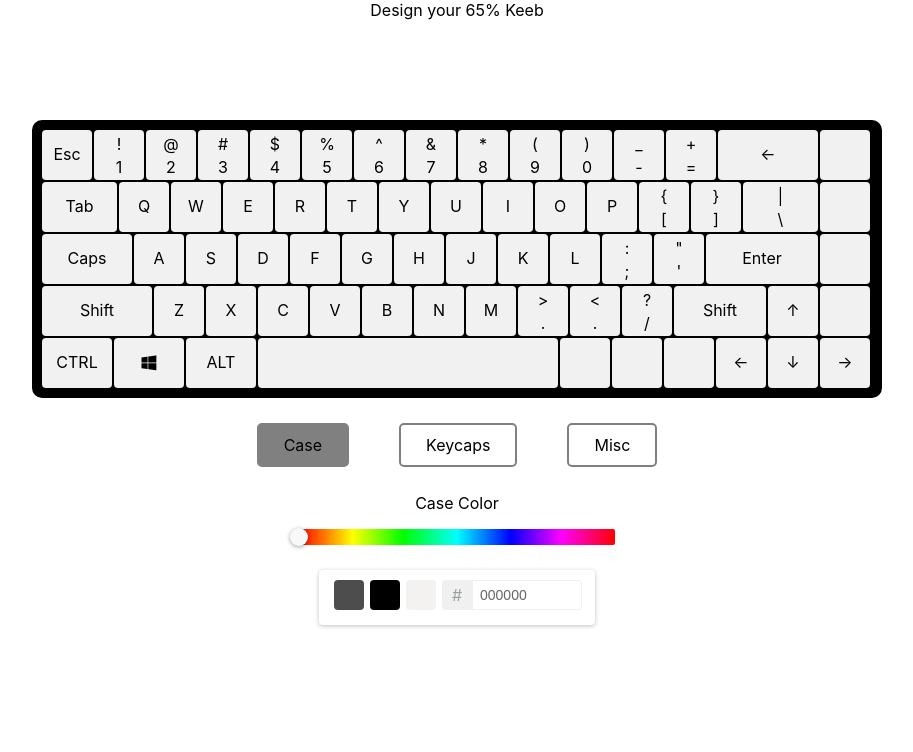
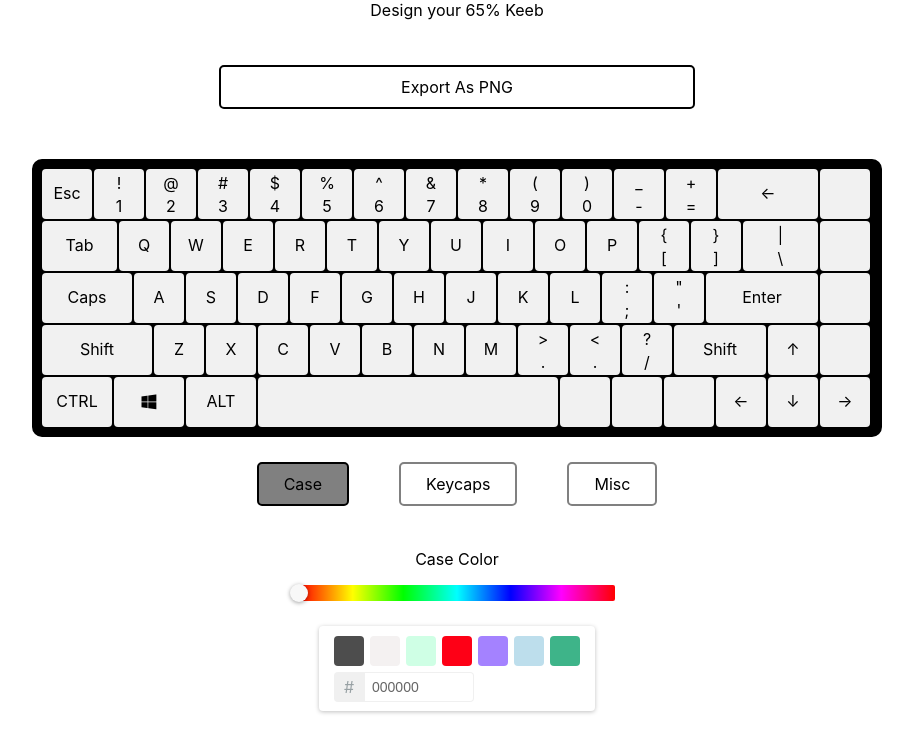
Before and after one commit to AndrewLo42/keyboard-designer, a React (Create React App) app: page / in a window 1280 px wide. Shown: the top 752 px of the page, without its empty margins (183-1096 px from the left). Built offline with nearby package versions, Linux system fonts and the light colour scheme.

Commit message:
completed mvp features

```diff
--- a/package.json
+++ b/package.json
@@ -10,8 +10,10 @@
     "@types/node": "^14.14.31",
     "@types/react": "^17.0.2",
     "@types/react-dom": "^17.0.1",
+    "html2canvas": "^1.0.0-rc.7",
     "react": "^17.0.1",
     "react-color": "^2.19.3",
+    "react-component-export-image": "^1.0.5",
     "react-dom": "^17.0.1",
     "react-scripts": "4.0.3",
     "styled-components": "^5.2.1",
--- a/src/App.js
+++ b/src/App.js
@@ -3,6 +3,7 @@ import './App.css';
 import { KeyBoard } from './components/Keyboard';
 import { ColorPicker } from './components/ColorPicker';
 import React, {useState} from 'react';
+import {exportComponentAsPNG} from 'react-component-export-image';
 
 function App() {
   const [caseColor, setCaseColor] = useState("#000000");
@@ -10,6 +11,7 @@ function App() {
   const [textColor, setTextColor] = useState("#000000");
   const [modKeyColor, setModColor] = useState("#F1F1F1");
   const [diffMod, setDiffMod] = useState(false);
+
   return (
     <div className="App">
       <header>
--- a/src/components/CheckBox.js
+++ b/src/components/CheckBox.js
@@ -1,6 +1,5 @@
 import React, {useState} from 'react';
 import styled from "styled-components";
-import PropTypes from "prop-types";
 
 const StyledCheckbox = styled.div`
   display: inline-block;
@@ -20,11 +19,12 @@ const CheckboxContainer = styled.div`
 
 const CheckboxLabel = styled.label`
   cursor: pointer;
-  width: 100%;
-  margin: 10px;
+  width: 250px;
+  margin: 10px auto;
   height: 100%;
   display: flex;
   align-items: center;
+  justify-content: center;
 
   @media screen and (max-width: 900px) {
     margin-left: 0;
@@ -36,7 +36,14 @@ const LabelText = styled.span`
   font-weight: ${props => props.bolded ? "bold" : null};
 `;
 
-const CheckboxToggle = ({labelText, handleClick, startChecked, boldedText}) => {
+interface Props {
+  labelText: string;
+  handleClick: (toggle: boolean) => void;
+  startChecked: boolean;
+  boldedText: boolean;
+}
+
+const CheckboxToggle: React.FC<Props> = ({labelText, handleClick, startChecked, boldedText}) => {
   const [checked, setChecked] = useState(startChecked);
   const handleCheck = () => {
     handleClick(!checked);
@@ -44,7 +51,7 @@ const CheckboxToggle = ({labelText, handleClick, startChecked, boldedText}) => {
   }
   // const filterList = charityFilterList;
   return (
-    <CheckboxLabel onClick={handleCheck}>
+    <CheckboxLabel aria-label="Modifier Toggle Checkbox" onClick={handleCheck}>
       <CheckboxContainer >
         {/* <HiddenCheckbox checked={checked} onChange={()=>console.log("change")} /> */}
         <StyledCheckbox checked={startChecked} />
@@ -54,12 +61,4 @@ const CheckboxToggle = ({labelText, handleClick, startChecked, boldedText}) => {
   )
 };
 
-// CheckboxToggle.propTypes = {
-//   labelText: PropTypes.string,
-//   handleClick: PropTypes.func,
-//   startChecked: PropTypes.bool,
-//   boldedText: PropTypes.bool
-
-// };
-
 export default CheckboxToggle;
--- a/src/components/ColorPicker.js
+++ b/src/components/ColorPicker.js
@@ -2,6 +2,7 @@ import React, {useState} from 'react';
 import {HuePicker, TwitterPicker} from 'react-color';
 import styled from 'styled-components';
 import CheckboxToggle from './CheckBox';
+import Switch from './ToggleSwitch';
 
 interface Props {
   caseColor: string;
@@ -26,11 +27,13 @@ interface Props {
   const OptionButton = styled.div`
     margin: 10px 25px;
     padding: 10px 25px;
-    border: 2px solid gray;
+    border: ${props => props.view === props.currentView ? `2.5px solid ${props.caseColor}` : "2.5px solid gray"};
     border-radius: 5px;
     background: ${props => props.view === props.currentView ? "gray" : "white"};
+    transition: all 200ms ease-in-out;
     &:hover {
       cursor: pointer;
+      background: #C3D8C7;
     }
   `;
 
@@ -70,7 +73,7 @@ export const ColorPicker: React.FC<Props> = (props) => {
         handleChangeComplete={handleChangeCaseColor}
         onChange={handleChangeCaseColor}
         triangle="hide"
-        colors={['#4D4D4D', "#000000", "#F4F1F1"]}
+        colors={['#4D4D4D', "#F4F1F1", "#CFFFE5", "#FE0016", "#A482FF", "#BDDEEC", "#3EB489"]}
       />
     </div>
   );
@@ -88,7 +91,7 @@ export const ColorPicker: React.FC<Props> = (props) => {
           handleChangeComplete={handleChangeMainColor}
           onChange={handleChangeMainColor}
           triangle="hide"
-          colors={['#4D4D4D', "#000000", "#F4F1F1"]}
+          colors={['#4D4D4D', "#F4F1F1", "#CFFFE5", "#FE0016", "#A482FF", "#BDDEEC", "#3EB489"]}
         />
 
       <div className="color-picker-title">Key Text Color</div>
@@ -102,7 +105,7 @@ export const ColorPicker: React.FC<Props> = (props) => {
           handleChangeComplete={handleChangeTextColor}
           onChange={handleChangeTextColor}
           triangle="hide"
-          colors={['#4D4D4D', "#000000", "#F4F1F1"]}
+          colors={['#4D4D4D', "#F4F1F1", "#CFFFE5", "#FE0016", "#A482FF", "#BDDEEC", "#3EB489"]}
         />
     </div>
   )
@@ -110,7 +113,9 @@ export const ColorPicker: React.FC<Props> = (props) => {
   const renderMiscPicker = (
     <div className="color-picker-container">
       <CheckboxToggle labelText="Different Modifier Colors" handleClick={props.setDiffMod} startChecked={props.diffMod}/>
-      <div className="color-picker-title">Modifier Key Color</div>
+      {props.diffMod ? (
+        <React.Fragment>
+          <h5 className="color-picker-title">Modifier Key Color</h5>
           <HuePicker
             color={props.modKeyColor}
             handleChangeComplete={handleChangeModColor}
@@ -121,8 +126,10 @@ export const ColorPicker: React.FC<Props> = (props) => {
             handleChangeComplete={handleChangeModColor}
             onChange={handleChangeModColor}
             triangle="hide"
-        colors={['#4D4D4D', "#000000", "#F4F1F1"]}
+            colors={['#4D4D4D', "#F4F1F1", "#CFFFE5", "#FE0016", "#A482FF", "#BDDEEC", "#3EB489"]}
           />
+        </React.Fragment>
+      ) : null}
     </div>
   )
 
@@ -141,16 +148,17 @@ export const ColorPicker: React.FC<Props> = (props) => {
   return (
     <div>
       <OptionContainer>
-        <OptionButton onClick={() => setView("case") } view="case" currentView={colorView}>
+        <OptionButton onClick={() => setView("case") } view="case" currentView={colorView} caseColor={props.caseColor}>
           Case
         </OptionButton>
-        <OptionButton onClick={() => setView("keycaps")} view="keycaps" currentView={colorView}>
+        <OptionButton onClick={() => setView("keycaps")} view="keycaps" currentView={colorView} caseColor={props.caseColor}>
           Keycaps
         </OptionButton>
-        <OptionButton onClick={() => setView("misc")} view="misc" currentView={colorView}>
+        <OptionButton onClick={() => setView("misc")} view="misc" currentView={colorView} caseColor={props.caseColor}>
           Misc
         </OptionButton>
       </OptionContainer>
+      <Switch />
       {renderColorPicker()}
     </div>
   );
--- a/src/components/Keyboard.js
+++ b/src/components/Keyboard.js
@@ -1,12 +1,15 @@
-import React from 'react';
+import React, {useRef} from 'react';
 import styled from 'styled-components';
 
+
+import {exportComponentAsPNG} from 'react-component-export-image';
 interface Props {
   caseColor: string;
   mainKeyColor: string;
   textColor: string;
   modKeyColor: string;
   diffMod: boolean;
+  refs: AnyStyledComponent;
 }
 
 const MainKey = styled.div`
@@ -27,11 +30,29 @@ const ModKey = styled.div`
   color: ${props => props.textColor};
 `;
 
+const SaveButton = styled.div`
+  width: 33%;
+  margin: 10px auto;
+  margin-top: 45px;
+  padding: 10px 25px;
+  border: 2px solid black;
+  border-radius: 5px;
+  transition: all 300ms ease-in-out;
+  &:hover {
+    cursor: pointer;
+    background: gray;
+  }
+`;
+
 export const KeyBoard: React.FC<Props> = (props) => {
-
+  const componentRef = useRef();
 
   return(
-    <CaseColor className="keyboard"  color={props.caseColor} >
+    <React.Fragment>
+      <SaveButton onClick={() => exportComponentAsPNG(componentRef)}>
+        Export As PNG
+      </SaveButton>
+      <CaseColor className="keyboard"  color={props.caseColor} id="keyboard" ref={componentRef}>
         <div className="row">
           <EscKey className="key key__esc" color={props.mainKeyColor} textColor={props.textColor}>
             Esc
@@ -72,10 +93,10 @@ export const KeyBoard: React.FC<Props> = (props) => {
           <MainKey className="key key__symbols" color={props.mainKeyColor} textColor={props.textColor}>
             + <span> = </span>
           </MainKey>
-        <MainKey className="key key__delete key__icon" color={props.mainKeyColor} textColor={props.textColor}>
+          <ModKey className="key key__delete key__icon" color={props.mainKeyColor} textColor={props.textColor} different={props.diffMod} modColor={props.modKeyColor}>
             &#8592; Backspace
             {/* <i data-feather="delete"></i> */}
-        </MainKey>
+          </ModKey>
           <ModKey className="key" color={props.mainKeyColor} textColor={props.textColor} different={props.diffMod} modColor={props.modKeyColor}>
 
           </ModKey>
@@ -265,6 +286,8 @@ export const KeyBoard: React.FC<Props> = (props) => {
           </MainKey>
         </div>
       </CaseColor>
+
+     </React.Fragment>
   );
 
 }
--- /dev/null
+++ b/src/components/ToggleSwitch.js
@@ -0,0 +1,43 @@
+import React from "react";
+import styled from "styled-components";
+
+const SwitchContainer = styled.div`
+  display: flex;
+  align-items: center;
+  justify-content: space-between;
+  cursor: pointer;
+  width: 34px;
+  height: 17px;
+  background: ${(props) => (!props.isOn ? props.theme.colorBrand02 : "#d3d3d3")};
+  border-radius: 8.5px;
+  position: relative;
+  transition: background-color 0.2s;
+`;
+
+const SwitchButton = styled.span`
+  position: absolute;
+  left: ${(props) => (!props.isOn ? "calc(100% - 16px)" : "1px")};
+  width: 15px;
+  height: 15px;
+  background: #ffffff;
+  transition: 0.2s;
+  border-radius: 8.5px;
+  box-shadow: 2px 0px 2px rgba(0, 0, 0, 0.05);
+`;
+
+ interface Props {
+  on: boolean;
+  handleOn: (toggle: boolean) => void;
+}
+
+const Switch: React.FC<Props> = ({ on, handleOn }) => {
+  return (
+    <>
+      <SwitchContainer isOn={on} onClick={handleOn}>
+        <SwitchButton isOn={on} />
+      </SwitchContainer>
+    </>
+  );
+};
+
+export default Switch;
--- a/src/index.css
+++ b/src/index.css
@@ -32,7 +32,7 @@ span {
   width: 834px;
   height: 262px;
   margin: 0px auto;
-  margin-top: 100px;
+  margin-top: 50px;
   border: 8px solid #000000;
   border-radius: 10px;
   background: #000000;
```
Also changed, not shown: 1 other file (tests, documents, lock files or other folders). Lines whose indentation alone changed are shown as unchanged.
